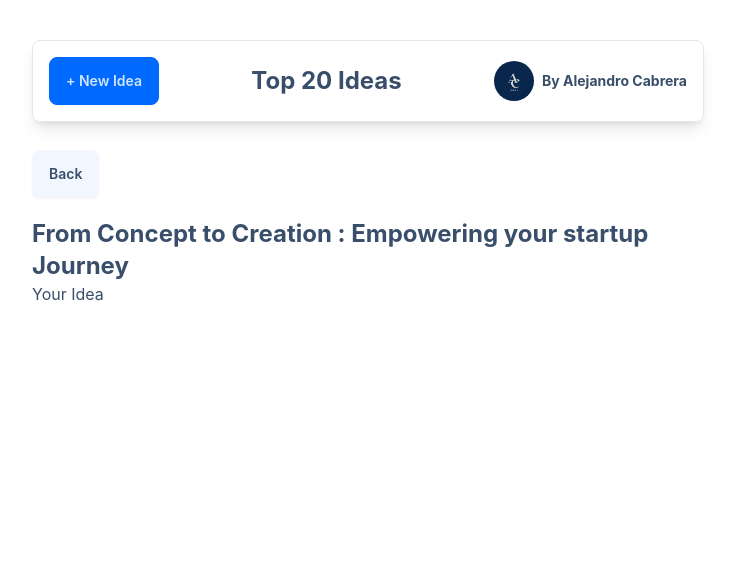
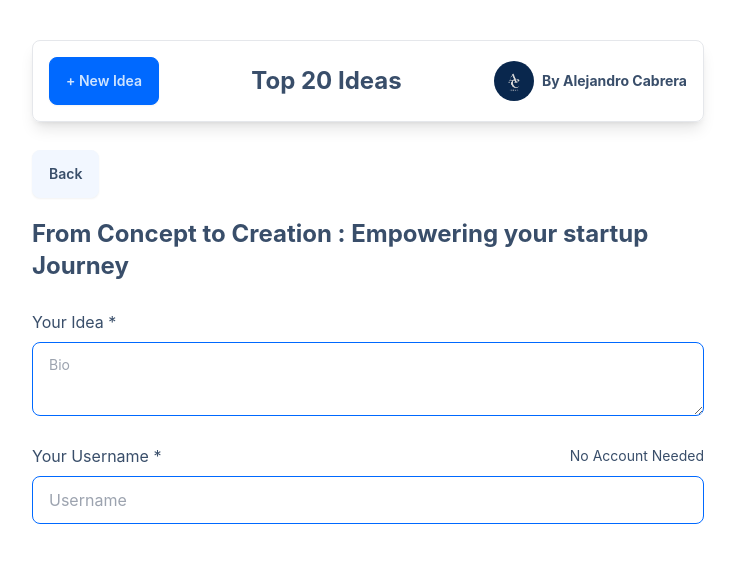
Before and after one commit to Alek30k/Top-50-Ideas, a React (Vite) app: page /new in a window 1280 px wide. Shown: the top 562 px of the page, without its empty margins (272-1007 px from the left). Built offline with nearby package versions, Linux system fonts and the light colour scheme.

Commit message:
last commit

```diff
--- a/src/Screens/newIdea/AddNewScreen.jsx
+++ b/src/Screens/newIdea/AddNewScreen.jsx
@@ -9,8 +9,25 @@ const AddNewScreen = () => {
       <h2 className="font-bold text-2xl mt-5">
         From Concept to Creation : Empowering your startup Journey
       </h2>
-      <div className="">
-        <label>Your Idea</label>
+      <div className="flex flex-col mt-7 gap-2">
+        <label>Your Idea *</label>
+        <textarea
+          className="textarea textarea-bordered border-primary"
+          placeholder="Bio"
+        ></textarea>
+      </div>
+      <div className="flex flex-col mt-7 gap-2">
+        <label className="flex justify-between">
+          Your Username *
+          <span className="flex items-center gap-2 text-sm">
+            No Account Needed
+          </span>
+        </label>
+        <input
+          type="text"
+          placeholder="Username"
+          className="input input-bordered w-full border-primary"
+        />
       </div>
     </div>
   );
```
